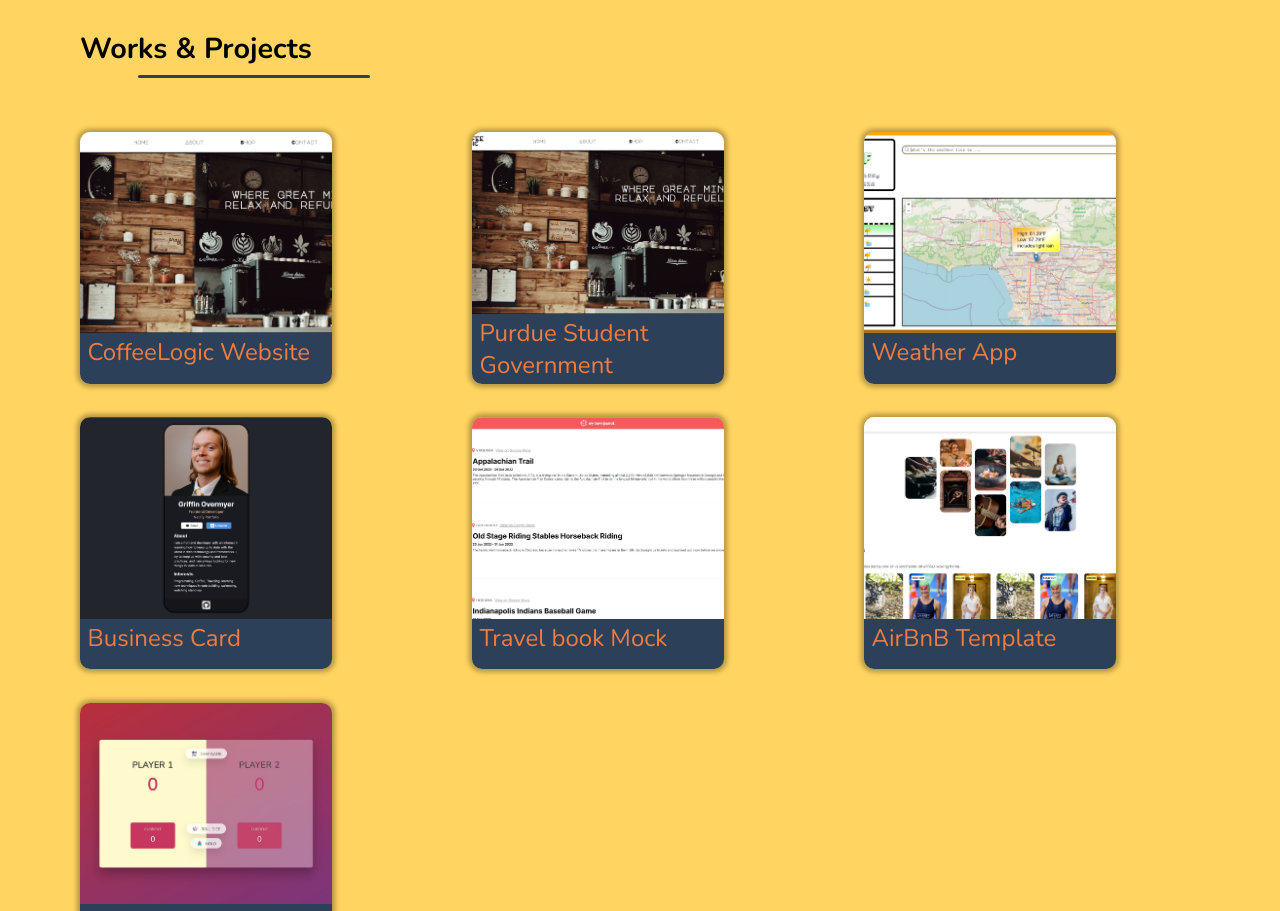
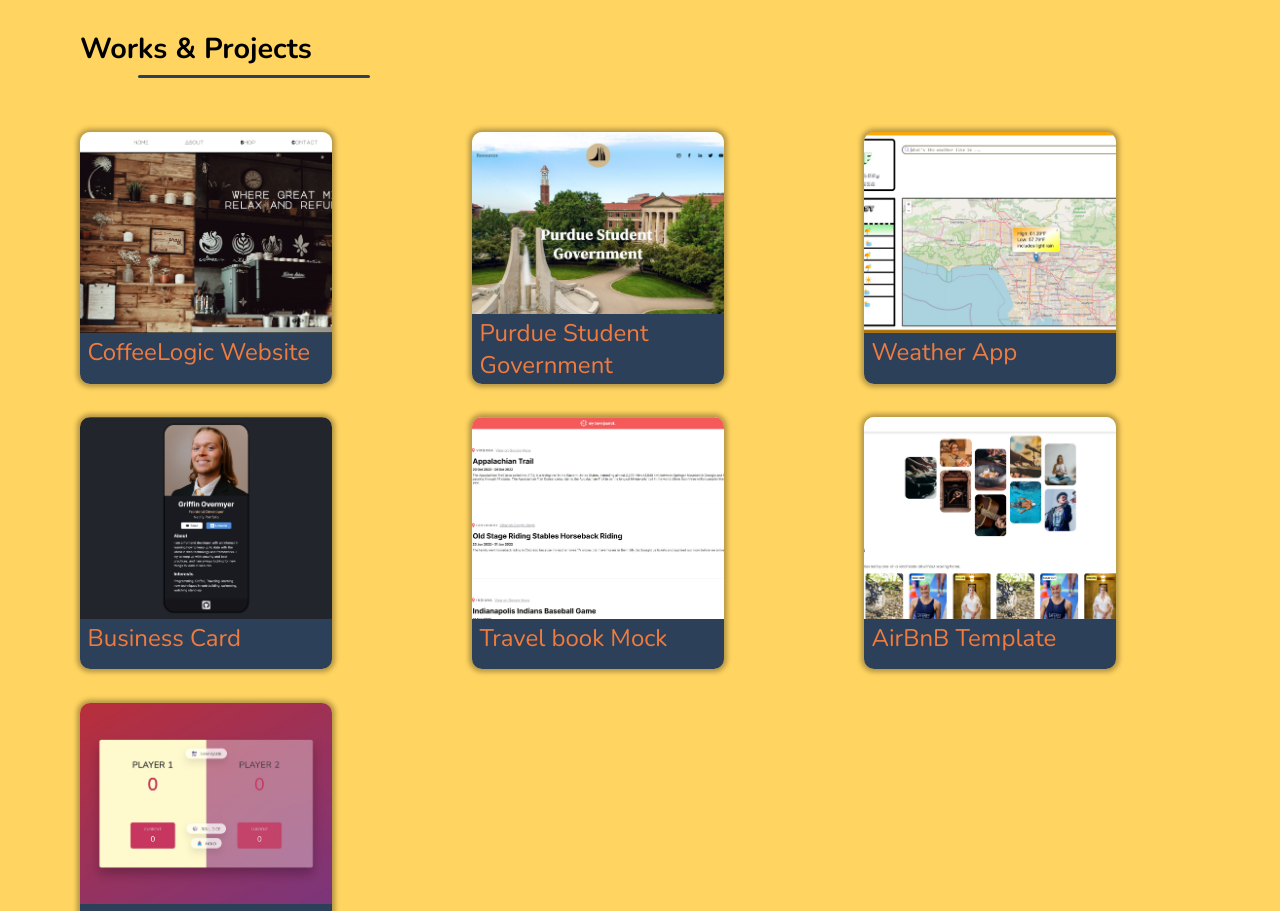
Before and after one commit to Griffinov22/portfolio_2022, a React (Vite) app: page / in a window 1280 px wide. Shown: the part 2180-3091 px from the top of the page. Built offline with nearby package versions, Linux system fonts and the light colour scheme.

Commit message:
added student gov pic

```diff
--- a/src/components/Works.jsx
+++ b/src/components/Works.jsx
@@ -18,7 +18,7 @@ export default function Works() {
           className="works-flex-item"
           onClick={() => window.open("https://purduesg.org/")}
         >
-          <img className="works-pic" src="/coffee-logic.jpg" />
+          <img className="works-pic" src="/student-gov.jpg" />
           <p className="works-caption">Purdue Student Government</p>
         </div>
 
```
Also changed, not shown: public/student-gov.jpg (added).
